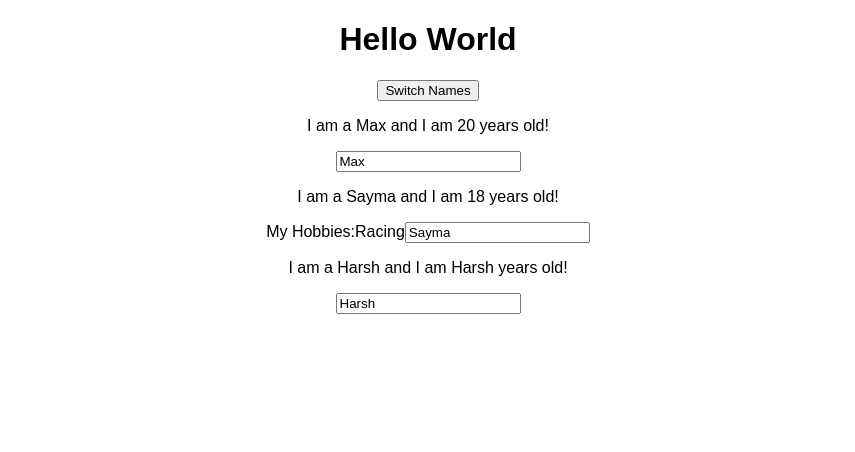
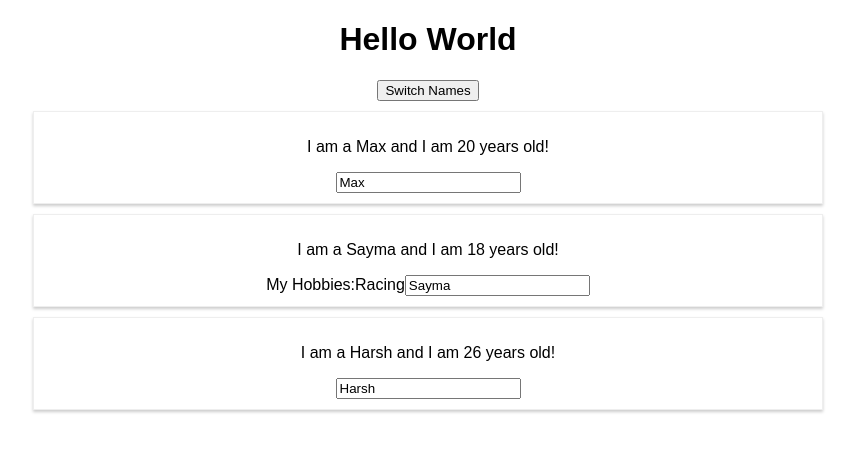
Before and after one commit to saymarizvi27/react-learn-basics, a React (Create React App) app: page / in a window 1280 px wide. Shown: the top 452 px of the page, without its empty margins (212-1067 px from the left). Built offline with nearby package versions, Linux system fonts and the light colour scheme.

Commit message:
added styles

```diff
--- a/src/App.js
+++ b/src/App.js
@@ -63,7 +63,7 @@ class App extends Component {
         <Person name={this.state.persons[1].name} age={this.state.persons[1].age}
          switchNameHandler={this.switchNameHandler.bind(this,'Megan')}
          nameChangeHandler={this.nameChangeHandler}>My Hobbies:Racing</Person>
-        <Person name={this.state.persons[2].name} age={this.state.persons[2].name} />
+        <Person name={this.state.persons[2].name} age={this.state.persons[2].age} />
       </div>
 
     );
--- /dev/null
+++ b/src/Person/Person.css
@@ -0,0 +1,13 @@
+.Person{
+    width:60%;
+    margin:auto;
+    margin-bottom: 10px;
+    margin-top: 10px;
+    /*center using margin auto*/
+    border:1px solid #eee;
+    box-shadow:0 2px 3px #ccc;
+    padding: 10px;
+    text-align: center;
+
+
+}
--- a/src/Person/Person.js
+++ b/src/Person/Person.js
@@ -1,10 +1,11 @@
 import React from 'react';
+import  './Person.css';
 
 //This is stateLess component
 const person = (props) =>{
 
       return (
-      <div>
+      <div className ="Person">
           <p onClick={props.switchNameHandler}>I am a {props.name} and I am {props.age} years old!</p>
           {/*This is children*/}
           {props.children}
```
